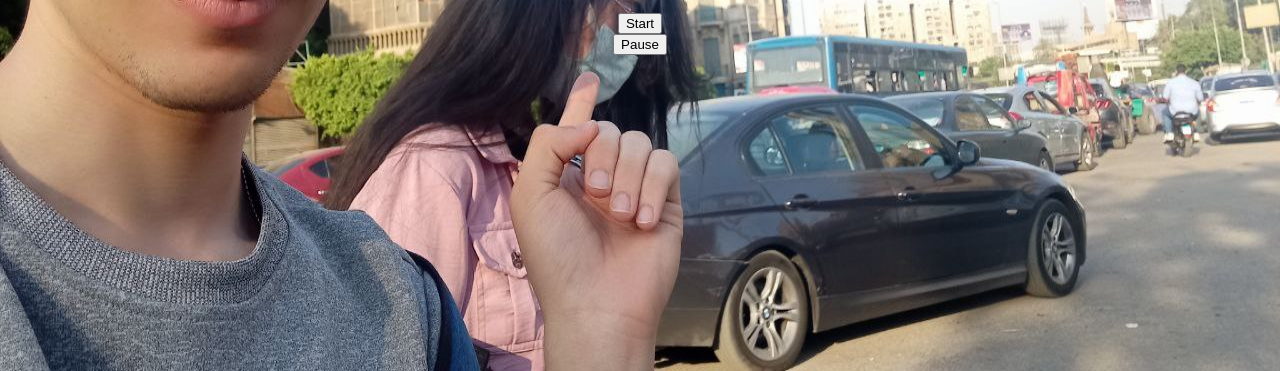
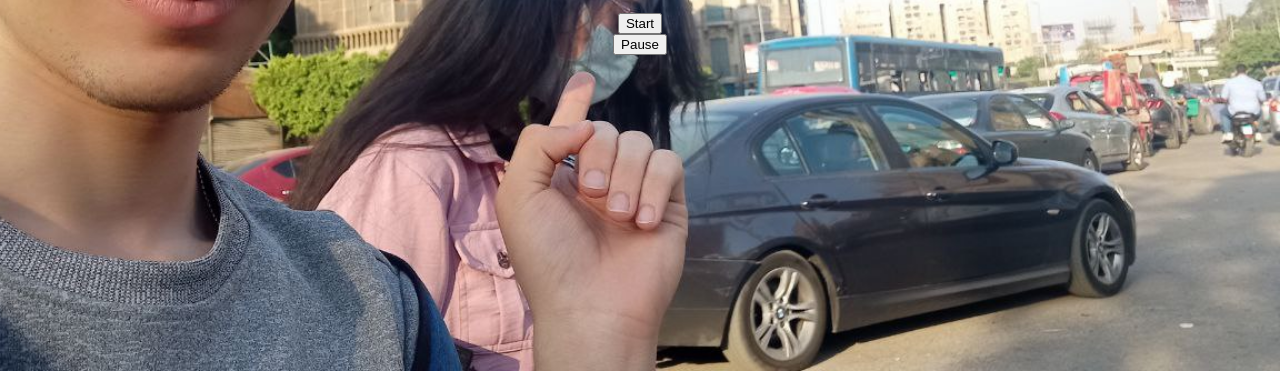
Before and after one commit to PundaLord/HeadacheTimer, a plain HTML site: page index.html in a window 1280 px wide. Shown: the part 429-800 px from the top of the page. Drawn offline with Linux system fonts and the light colour scheme.

Commit message:
Update style.css

```diff
--- a/style.css
+++ b/style.css
@@ -8,10 +8,7 @@ body{
     background-image: url(images/background.jpg);
 
     background-repeat: no-repeat;
-    background-size: 100%;
-    -webkit-background-size: 100% 100%;
-  -moz-background-size: 100% 100%;
-  -o-background-size:  100% 100%;
+    background-size: cover;
     background-position: center center;
     height: 100vh;
     font-family: "Allura";
```
